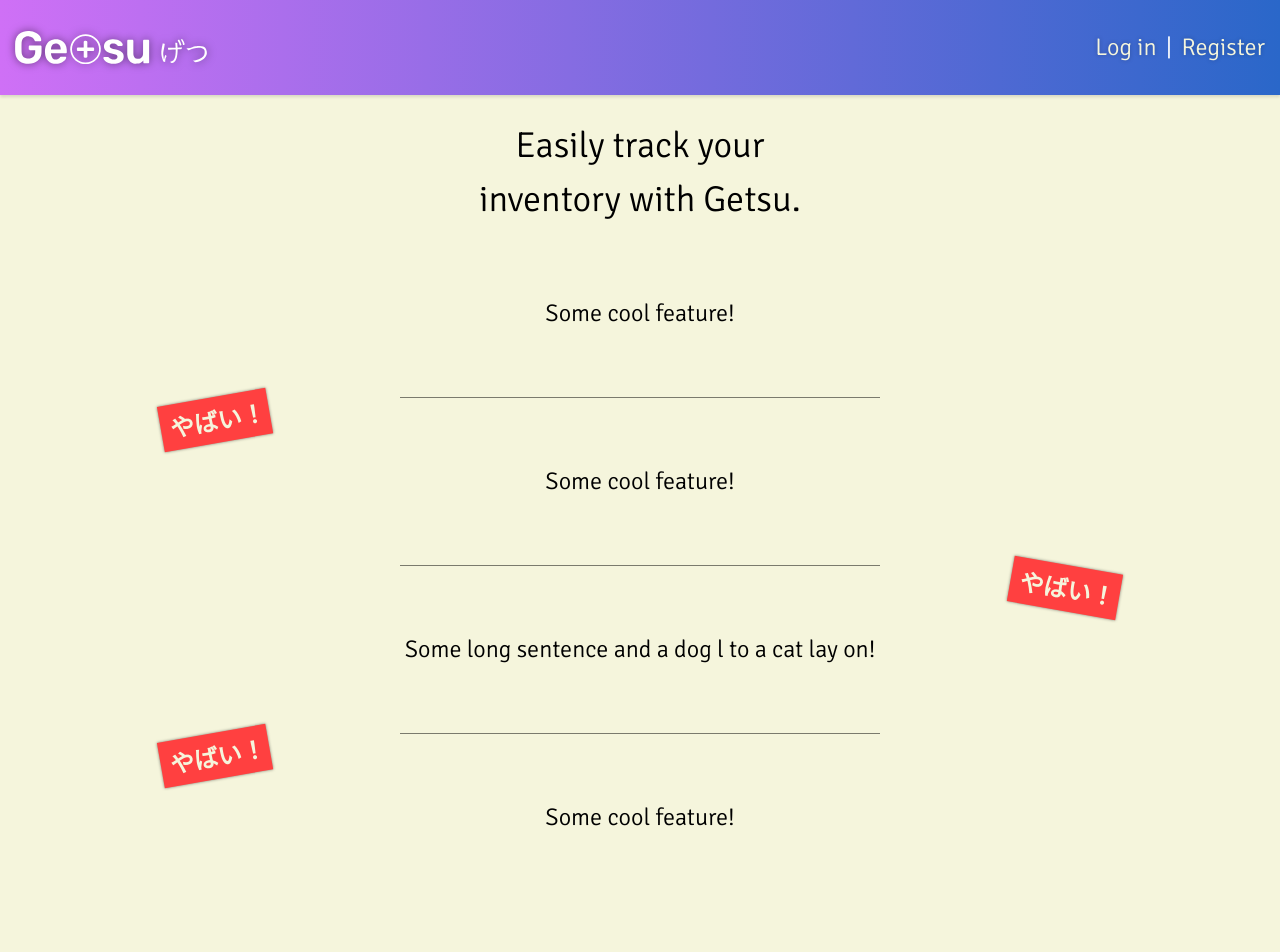
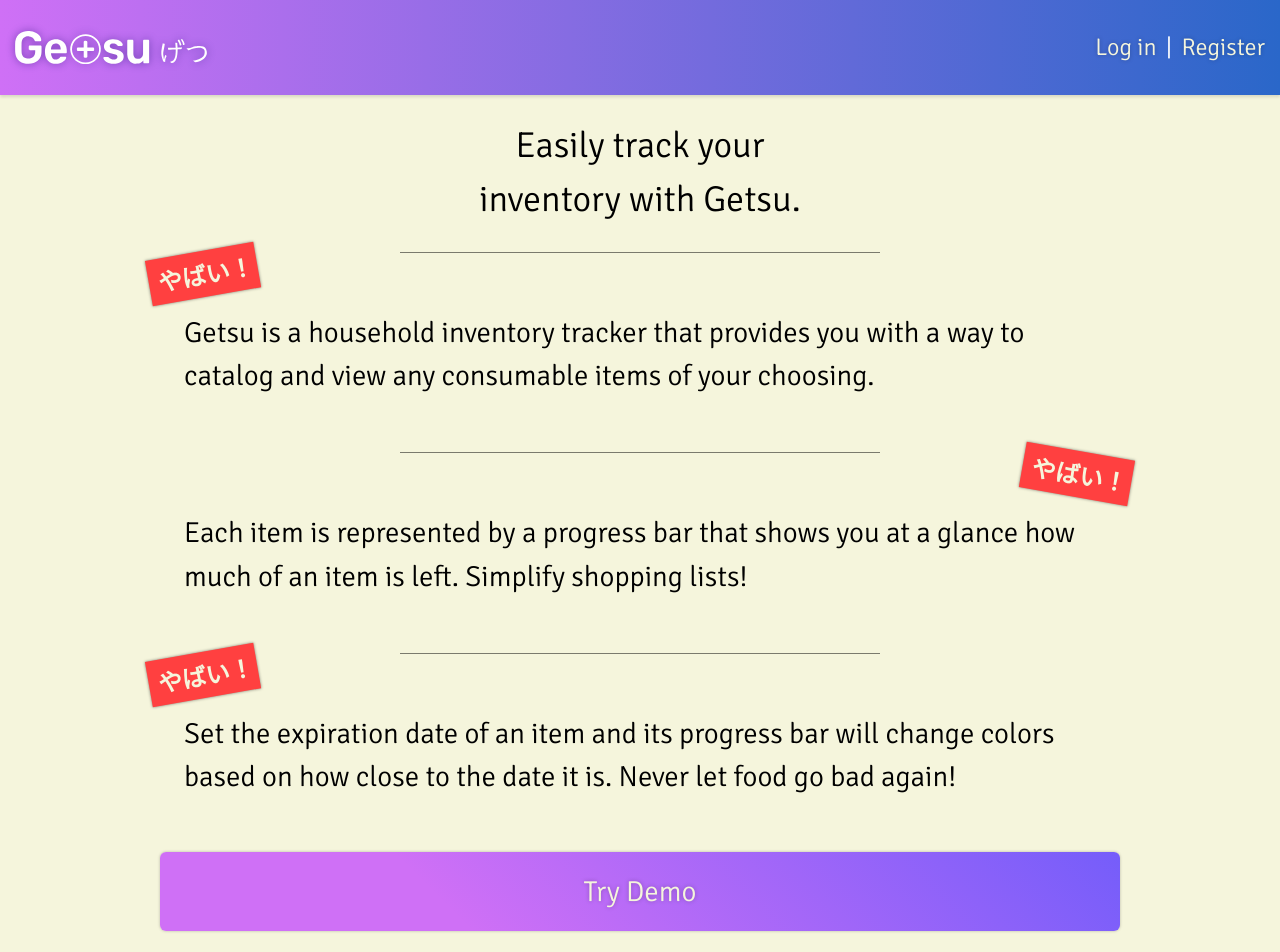
Before and after one commit to kevinwei00/getsu-client, a React (Create React App) app: page / in a window 1280 px wide. Shown: the top 952 px of the page. Before the commit the page ends 901 px from the top, so only its background shows below. Built offline with nearby package versions, Linux system fonts and the light colour scheme.

Commit message:
add landing page text, tweak margins

```diff
--- a/src/components/App.css
+++ b/src/components/App.css
@@ -51,50 +51,56 @@
 
 .AppNav__logo {
   width: 8rem;
-  -webkit-filter: drop-shadow(0 0 4px rgba(0, 0, 0, 0.5));
-  filter: drop-shadow(0 0 4px rgba(0, 0, 0, 0.5));
+  -webkit-filter: drop-shadow(0 0 4px rgba(0, 0, 96, 0.4));
+  filter: drop-shadow(0 0 4px rgba(0, 0, 96, 0.4));
   margin: 0.65rem 0;
 }
 
 .AppLanding > header {
-  height: fit-content;
-  margin-bottom: 2px;
+  margin-bottom: 1rem;
 }
 
 .AppLanding__features {
-  height: 7rem;
   display: flex;
-  align-items: center;
   justify-content: center;
   position: relative;
+  margin-bottom: 1rem;
 }
 
 .AppLanding__features__text {
-  text-align: center;
+  font-size: 1.2rem;
+  margin: 2.5rem 1rem 1.25rem 1rem;
 }
 
-/* Features bottom border */
+.AppLanding__demo-button > button {
+  font-size: 1.2rem;
+  width: 100%;
+  padding: 0.75rem;
+  margin-bottom: 2rem;
+}
+
+/* Features top border */
 .AppLanding__features:nth-child(2)::after,
 .AppLanding__features:nth-child(3)::after,
 .AppLanding__features:nth-child(4)::after {
   content: '';
   position: absolute;
-  bottom: 0;
+  top: 0;
   box-shadow: 0 1px 0 rgba(0, 0, 0, 0.5);
   height: 1px;
   width: 50%;
 }
 
 .AppLanding__features:nth-child(even) .yabai-badge {
-  right: 0;
-  -webkit-transform: rotate(10deg);
-  transform: rotate(10deg);
+  left: -0.5rem;
+  -webkit-transform: rotate(-10deg);
+  transform: rotate(-10deg);
 }
 
 .AppLanding__features:nth-child(odd) .yabai-badge {
-  left: 0;
-  -webkit-transform: rotate(-10deg);
-  transform: rotate(-10deg);
+  right: -0.5rem;
+  -webkit-transform: rotate(10deg);
+  transform: rotate(10deg);
 }
 
 /***********************************************
@@ -113,6 +119,7 @@
   display: flex;
   align-items: center;
   justify-content: center;
+  z-index: 10;
 }
 
 .react-numeric-input {
@@ -172,6 +179,7 @@
 
 .custom-form__buttons-container {
   display: flex;
+  margin-top: 1.5rem;
 }
 
 .custom-form__buttons-container button {
@@ -180,7 +188,7 @@
 }
 
 .custom-form__input-container {
-  margin-bottom: 1.2rem;
+  margin-bottom: 0.5rem;
 }
 
 .custom-form__input {
--- a/src/components/AppLanding.js
+++ b/src/components/AppLanding.js
@@ -16,21 +16,30 @@ export default class AppLanding extends Component {
           </h1>
         </header>
         <div className="AppLanding__features">
-          <div className="AppLanding__features__text">Some cool feature!</div>
-        </div>
-        <div className="AppLanding__features">
           <div className="yabai-badge">やばい！</div>
-          <div className="AppLanding__features__text">Some cool feature!</div>
+          <div className="AppLanding__features__text">
+            Getsu is a household inventory tracker that provides you with a way to catalog
+            and view any consumable items of your choosing.
+          </div>
         </div>
         <div className="AppLanding__features">
           <div className="yabai-badge">やばい！</div>
           <div className="AppLanding__features__text">
-            Some long sentence and a dog l to a cat lay on!
+            Each item is represented by a progress bar that shows you at a glance how much
+            of an item is left. Simplify shopping lists!
           </div>
         </div>
         <div className="AppLanding__features">
           <div className="yabai-badge">やばい！</div>
-          <div className="AppLanding__features__text">Some cool feature!</div>
+          <div className="AppLanding__features__text">
+            Set the expiration date of an item and its progress bar will change colors
+            based on how close to the date it is. Never let food go bad again!
+          </div>
+        </div>
+        <div className="AppLanding__demo-button">
+          <button type="button" className="call-to-action--themed">
+            Try Demo
+          </button>
         </div>
       </section>
     );
```
